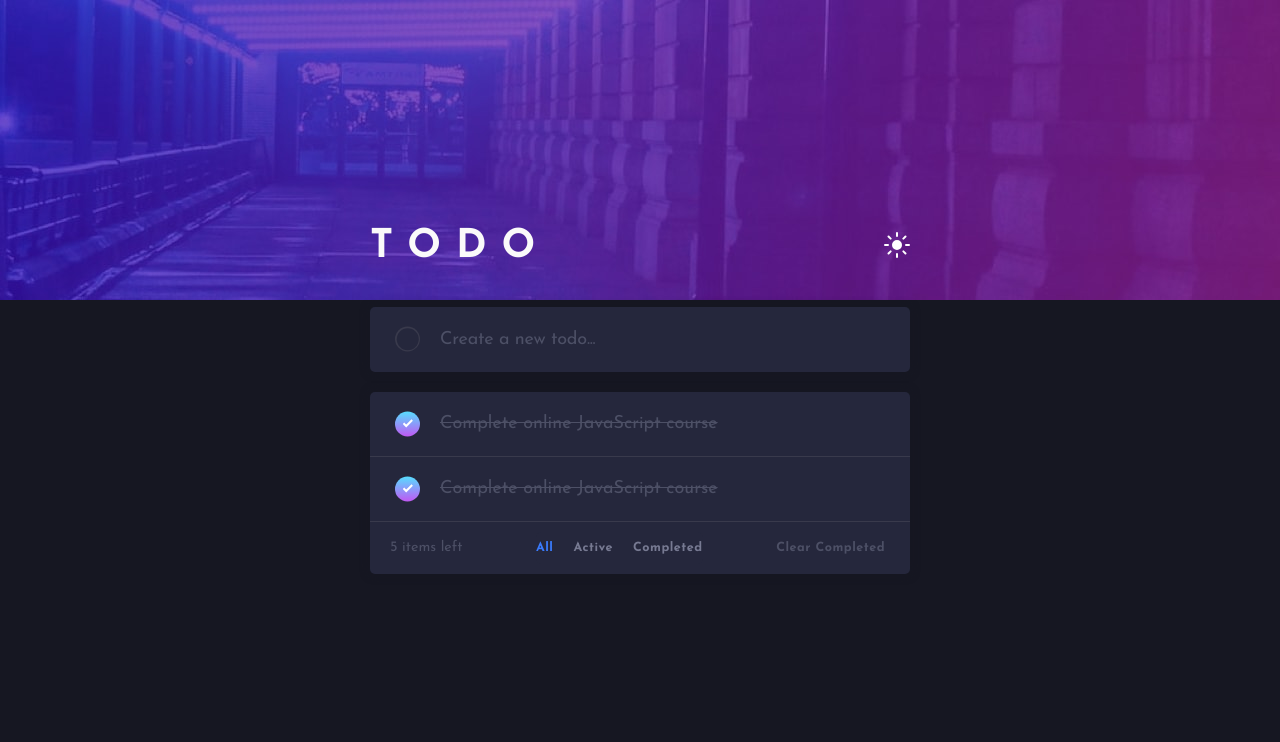
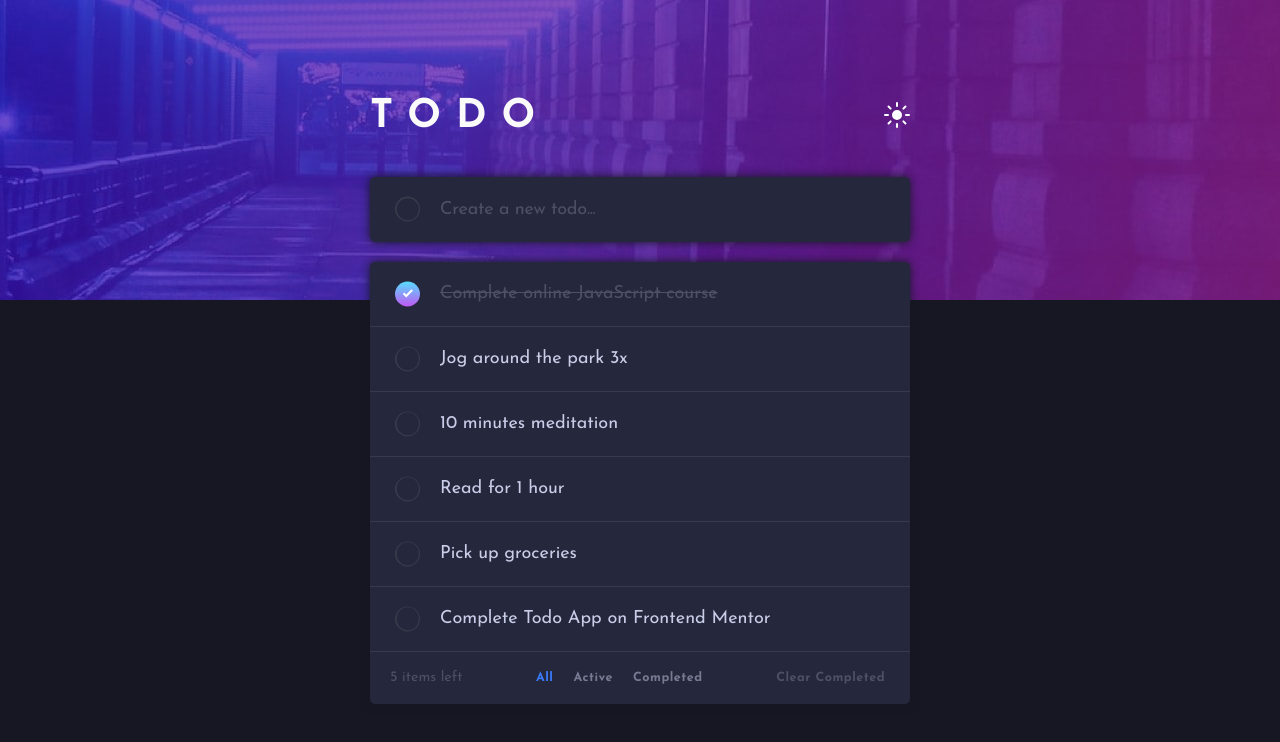
Before and after one commit to AndyGuit/frontend-mentor-challenges, a React (Create React App) app in the folder todo/: page / in a window 1280 px wide. Shown: the top 742 px of the page. Built offline with nearby package versions, Linux system fonts and the light colour scheme.

Commit message:
feat: add todo

```diff
--- a/todo/src/components/Input/Input.module.scss
+++ b/todo/src/components/Input/Input.module.scss
@@ -6,7 +6,7 @@
 .todoInput {
   width: 100%;
   height: 65px;
-  padding: 0 20px 0 70px;
+  padding: 0 55px 0 70px;
   border-radius: 5px;
 
   font-size: 1em;
--- a/todo/src/components/Input/index.jsx
+++ b/todo/src/components/Input/index.jsx
@@ -1,16 +1,28 @@
 import React from 'react';
+import { useDispatch } from 'react-redux';
+import { addTodo } from '../../redux/slices/todoListSlice';
 
 import styles from './Input.module.scss';
 
 const Input = () => {
+  const dispatch = useDispatch();
   const [value, setValue] = React.useState('');
+
+  const addTodoItem = () => {
+    if (value) dispatch(addTodo(value));
+  };
+
+  const addTodoOnEnter = e => {
+    if (e.code === 'Enter') addTodoItem();
+  };
 
   return (
     <div className={'todo-input-wrapper ' + styles.todoInputWrapper}>
-      <span className="todo-circle">
+      <span onClick={addTodoItem} className="todo-circle">
         <img src="./icons/icon-check.svg" alt="check" />
       </span>
       <input
+        onKeyDown={addTodoOnEnter}
         className={'todo-input ' + styles.todoInput}
         value={value}
         onChange={e => setValue(e.target.value)}
--- a/todo/src/components/List/List.module.scss
+++ b/todo/src/components/List/List.module.scss
@@ -38,3 +38,8 @@
 .todoListInfo {
   font-size: 0.8em;
 }
+
+.listUl {
+  max-height: 420px;
+  overflow-y: scroll;
+}
--- a/todo/src/components/List/index.jsx
+++ b/todo/src/components/List/index.jsx
@@ -1,15 +1,19 @@
 import styles from './List.module.scss';
 
 import React from 'react';
+import { useSelector } from 'react-redux';
 
 import ListItem from '../ListItem';
 
 const List = () => {
+  const todoItems = useSelector(state => state.todoList.value);
+
   return (
     <div className={'todo-list ' + styles.todoList}>
-      <ul>
-        <ListItem />
-        <ListItem />
+      <ul className={styles.listUl}>
+        {todoItems.map((item, index) => (
+          <ListItem key={index} id={index} {...item} />
+        ))}
       </ul>
       <div className={'todo-list-controls ' + styles.todoListControls}>
         <span className={'todo-list-info ' + styles.todoListInfo}>
--- a/todo/src/components/ListItem/ListItem.module.scss
+++ b/todo/src/components/ListItem/ListItem.module.scss
@@ -2,7 +2,7 @@
   display: flex;
   align-items: center;
   height: 65px;
-  padding: 0 20px 0 70px;
+  padding: 0 55px 0 70px;
   position: relative;
   border-bottom: 1px solid;
 }
--- a/todo/src/components/ListItem/index.jsx
+++ b/todo/src/components/ListItem/index.jsx
@@ -1,14 +1,22 @@
 import React from 'react';
+import { useDispatch } from 'react-redux';
+import { setCompleted } from '../../redux/slices/todoListSlice';
 
 import styles from './ListItem.module.scss';
 
-const ListItem = () => {
+const ListItem = ({ text, isCompleted, id }) => {
+  const dispatch = useDispatch();
+  const completed = isCompleted ? 'completed' : '';
+
   return (
-    <li className={'todo-list-item completed ' + styles.listItem}>
-      <span className="todo-circle">
+    <li id={id} className={`todo-list-item ${completed} ${styles.listItem}`}>
+      <span onClick={() => dispatch(setCompleted(id))} className="todo-circle">
         <img src="./icons/icon-check.svg" alt="check" />
       </span>
-      Complete online JavaScript course
+      {text}
+      <span className="todo-item-remove">
+        <img src="./icons/icon-cross.svg" alt="Remove" />
+      </span>
     </li>
   );
 };
--- /dev/null
+++ b/todo/src/redux/slices/todoListSlice.js
@@ -0,0 +1,31 @@
+import { createSlice } from '@reduxjs/toolkit';
+
+const initialState = {
+  value: [
+    { isCompleted: true, text: 'Complete online JavaScript course' },
+    { isCompleted: false, text: 'Jog around the park 3x' },
+    { isCompleted: false, text: '10 minutes meditation' },
+    { isCompleted: false, text: 'Read for 1 hour' },
+    { isCompleted: false, text: 'Pick up groceries' },
+    { isCompleted: false, text: 'Complete Todo App on Frontend Mentor' },
+  ],
+};
+
+export const todoListSlice = createSlice({
+  name: 'todoList',
+  initialState,
+  reducers: {
+    addTodo: (state, action) => {
+      state.value.push({ isCompleted: false, text: action.payload });
+    },
+    setCompleted: (state, action) => {
+      const newCompleted = !state.value[action.payload].isCompleted;
+
+      state.value[action.payload].isCompleted = newCompleted;
+    },
+  },
+});
+
+export const { addTodo, setCompleted } = todoListSlice.actions;
+
+export default todoListSlice.reducer;
--- a/todo/src/redux/store.js
+++ b/todo/src/redux/store.js
@@ -1,9 +1,11 @@
 import { configureStore } from '@reduxjs/toolkit';
 
 import themeSlice from './slices/themeSlice';
+import todoListSlice from './slices/todoListSlice';
 
 export const store = configureStore({
   reducer: {
     theme: themeSlice,
+    todoList: todoListSlice,
   },
 });
--- a/todo/src/scss/app.scss
+++ b/todo/src/scss/app.scss
@@ -99,6 +99,22 @@ input {
   }
 }
 
+.todo-list-item {
+  .todo-item-remove {
+    display: none;
+    position: absolute;
+    top: 22px;
+    right: 25px;
+    cursor: pointer;
+  }
+
+  &:hover {
+    .todo-item-remove {
+      display: block;
+    }
+  }
+}
+
 .todo-list-item.completed {
   text-decoration: line-through;
 
```
Also changed, not shown: todo/starter-files/README.md.
